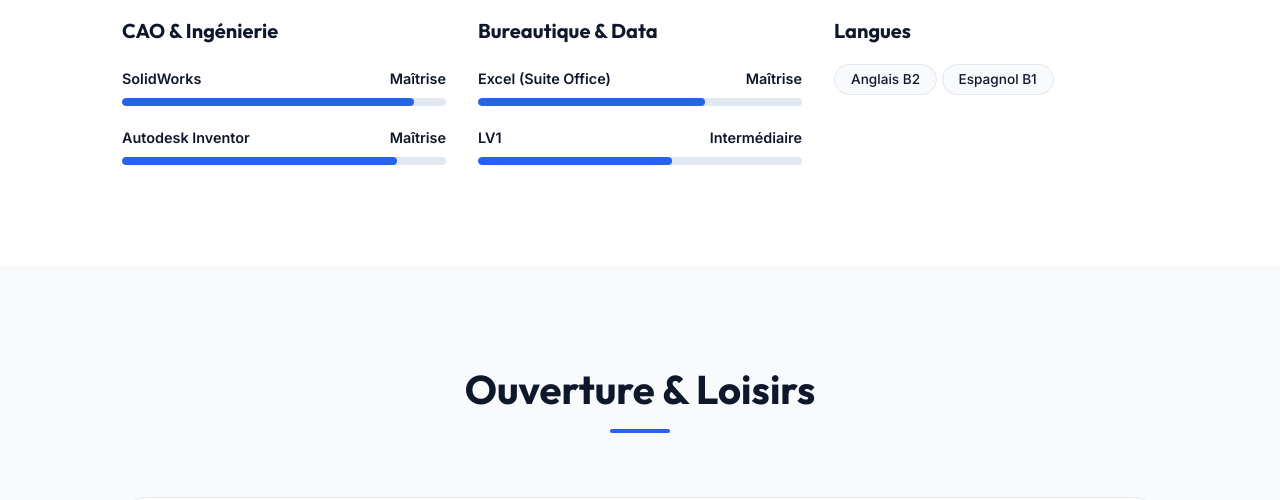
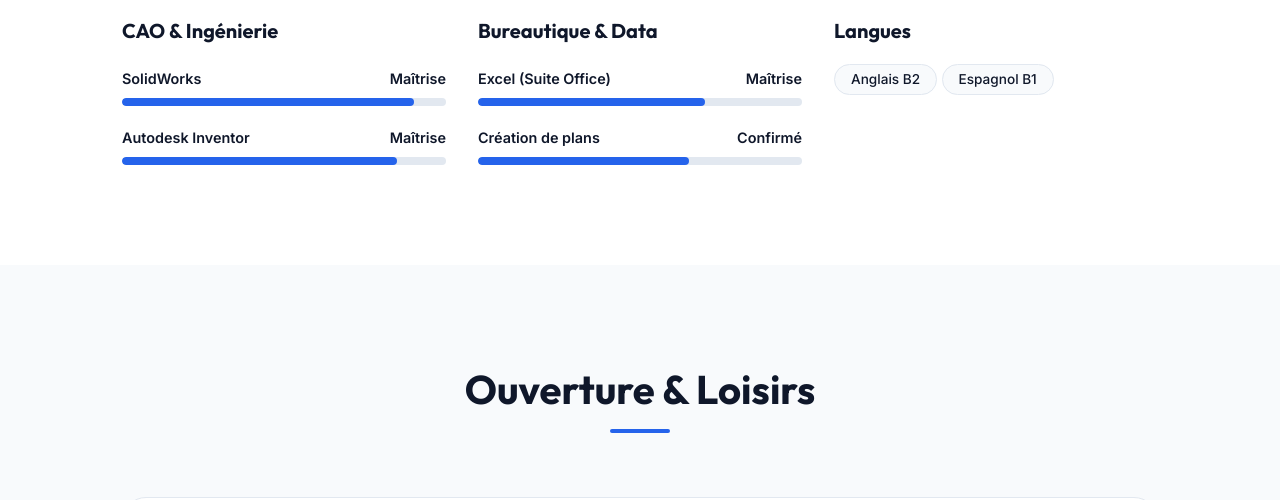
Before and after one commit to enzopimienta/Enzo-Pimienta-s-site, a plain HTML site: page index.html in a window 1280 px wide. Shown: the part 2740-3240 px from the top of the page. Drawn offline with Linux system fonts and the light colour scheme.

Commit message:
creation de plan

```diff
--- a/index.html
+++ b/index.html
@@ -220,11 +220,11 @@
                                 </div>
                                 <div class="skill-item">
                                     <div class="skill-info">
-                                        <span>LV1</span>
-                                        <span>Intermédiaire</span>
+                                        <span>Création de plans</span>
+                                        <span>Confirmé</span>
                                     </div>
                                     <div class="progress-bg">
-                                        <div class="progress" style="width: 60%"></div>
+                                        <div class="progress" style="width: 65%"></div>
                                     </div>
                                 </div>
                             </div>
```
